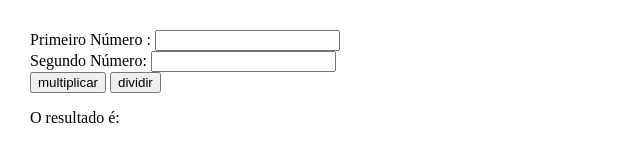
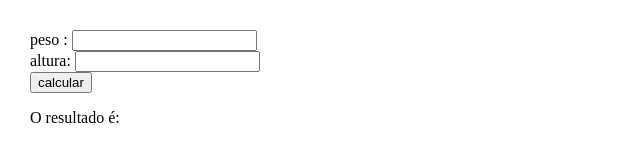
Before and after one commit to Offhudsonbk/calculadora2, a plain HTML site: page index.html in a window 1280 px wide. Shown: the whole page, without its empty margins (0-640 px from the left). Drawn offline with Linux system fonts and the light colour scheme.

Commit message:
calculadora2.0

```diff
--- a/Calculos.js
+++ b/Calculos.js
@@ -1,11 +1,5 @@
-function multiplica() {
-    num1 = document.getElementById("n1").value;
-    num2 = document.getElementById("n2").value;
-    document.getElementById("resultado").innerHTML = num1 * num2;
+function calcular() {
+     peso = document.getElementById("peso").value;
+     altura = document.getElementById("altura").value;
+    document.getElementById("resultado").innerHTML =  peso * altura;
 }
-
-function divide() {
-    num1 = document.getElementById("n1").value;
-    num2 = document.getElementById("n2").value;
-    document.getElementById("resultado").innerHTML = num1 / num2;
-}
--- a/index.html
+++ b/index.html
@@ -3,7 +3,7 @@
 
 <head>
     <meta charset=utf-8 />
-    <title>JavaScript program to calculate multiplication and division of two numbers </title>
+    <title>JavaScript program to calculate peso and altura of two numbers </title>
     <style type="text/css">
         body {
             margin: 30px;
@@ -14,10 +14,9 @@
 
 <body>
     <form>
-        Primeiro Número : <input type="text" id="n1" /><br>
-        Segundo  Número:  <input type="text" id="n2" /><br>
-        <input type="button" onClick="multiplica()" Value="multiplicar" />
-        <input type="button" onClick="divide()" Value="dividir" />
+         peso : <input type="text" id="n1" /><br>
+         altura:  <input type="text" id="n2" /><br>
+        <input type="button" onClick="calcula()" value="calcular" />
     </form>
 
     <p>O resultado é: <br>
```
